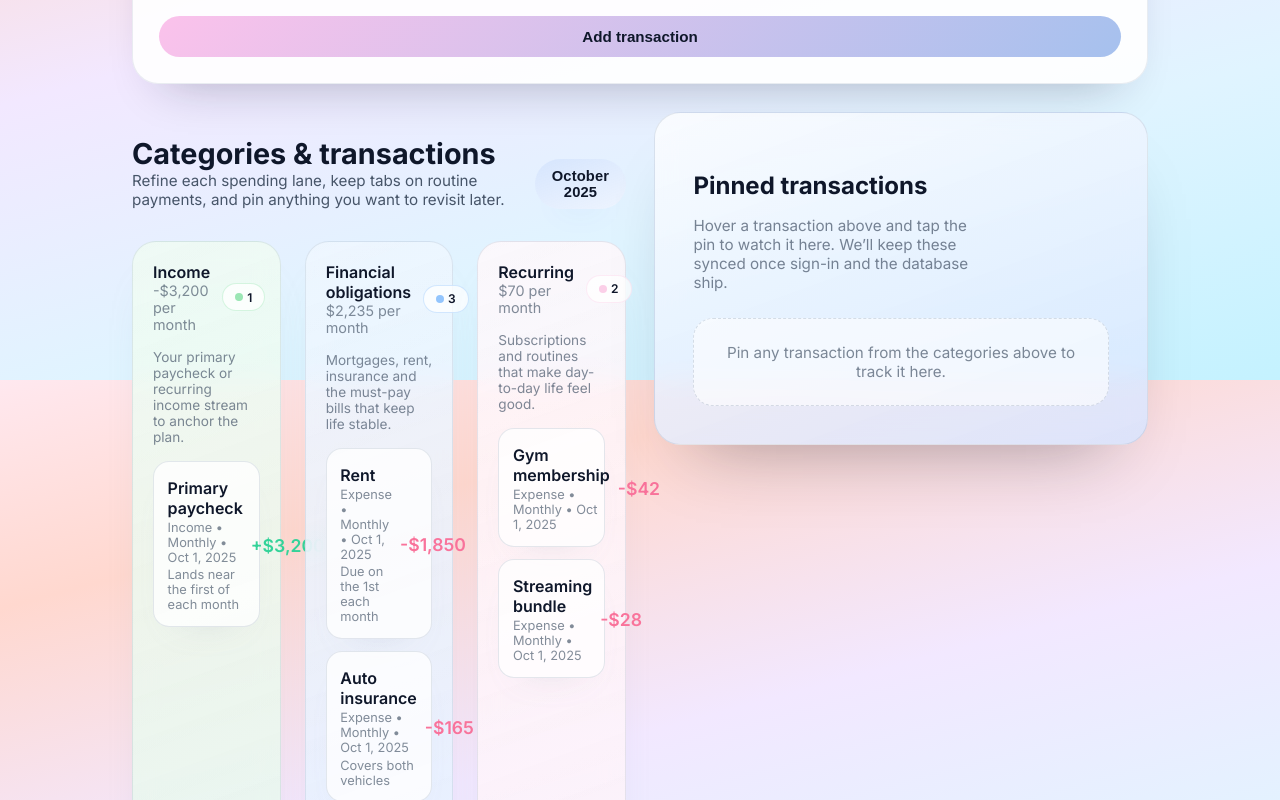
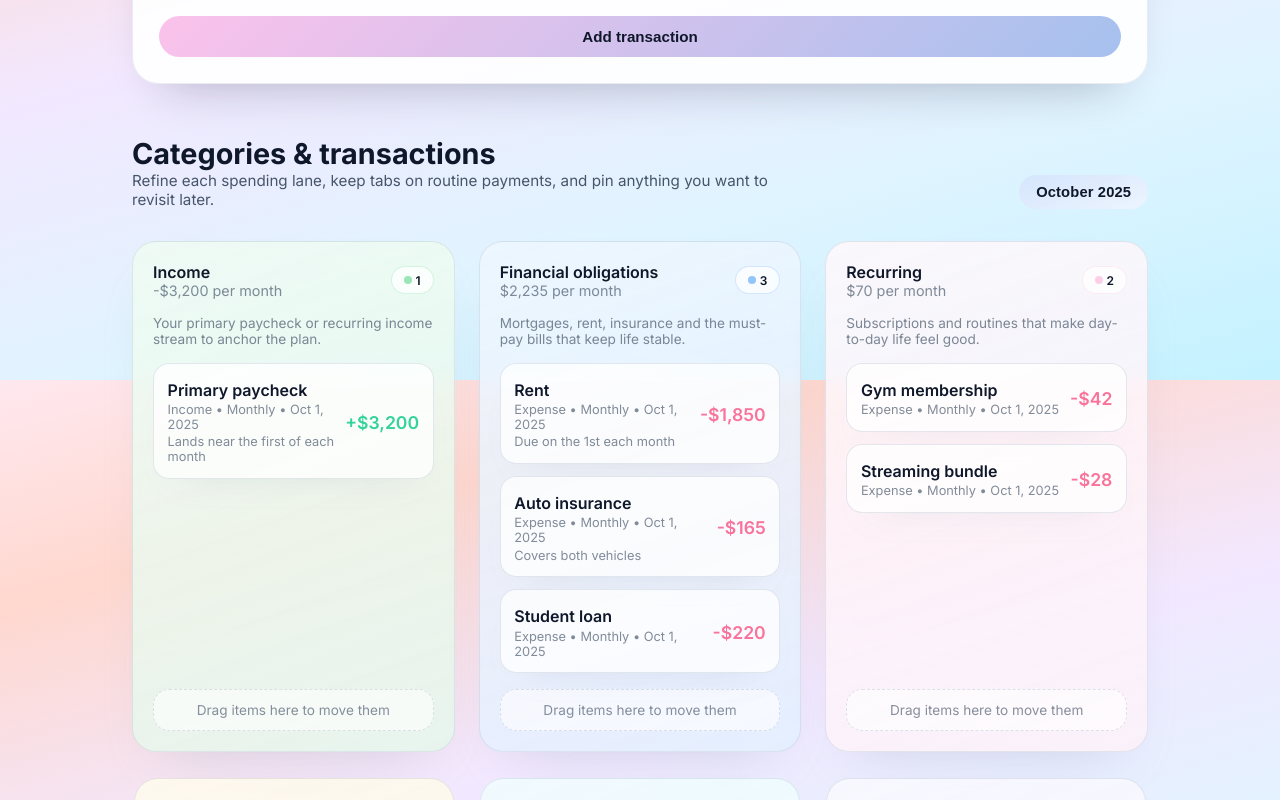
Before and after one commit to Razorblade3456/finance-tracker, a React (Vite) app: page / in a window 1280 px wide. Shown: the part 1220-2020 px from the top of the page. Built offline with nearby package versions, Linux system fonts and the light colour scheme.

Commit message:
Align pinned card beneath categories

```diff
--- a/src/styles.css
+++ b/src/styles.css
@@ -108,7 +108,9 @@ a {
 }
 
 .dashboard > .summary-card,
-.dashboard > .form-card {
+.dashboard > .form-card,
+.dashboard > .categories-section,
+.dashboard > .pinned-section {
   grid-column: 1 / -1;
 }
 
@@ -422,6 +424,14 @@ a {
   margin-top: clamp(1rem, 2vw, 1.5rem);
 }
 
+.pinned-section {
+  margin-top: clamp(0.5rem, 2vw, 1.25rem);
+}
+
+.pinned-section .pinned-card {
+  width: 100%;
+}
+
 .category-layout {
   display: flex;
   flex-direction: column;
```
